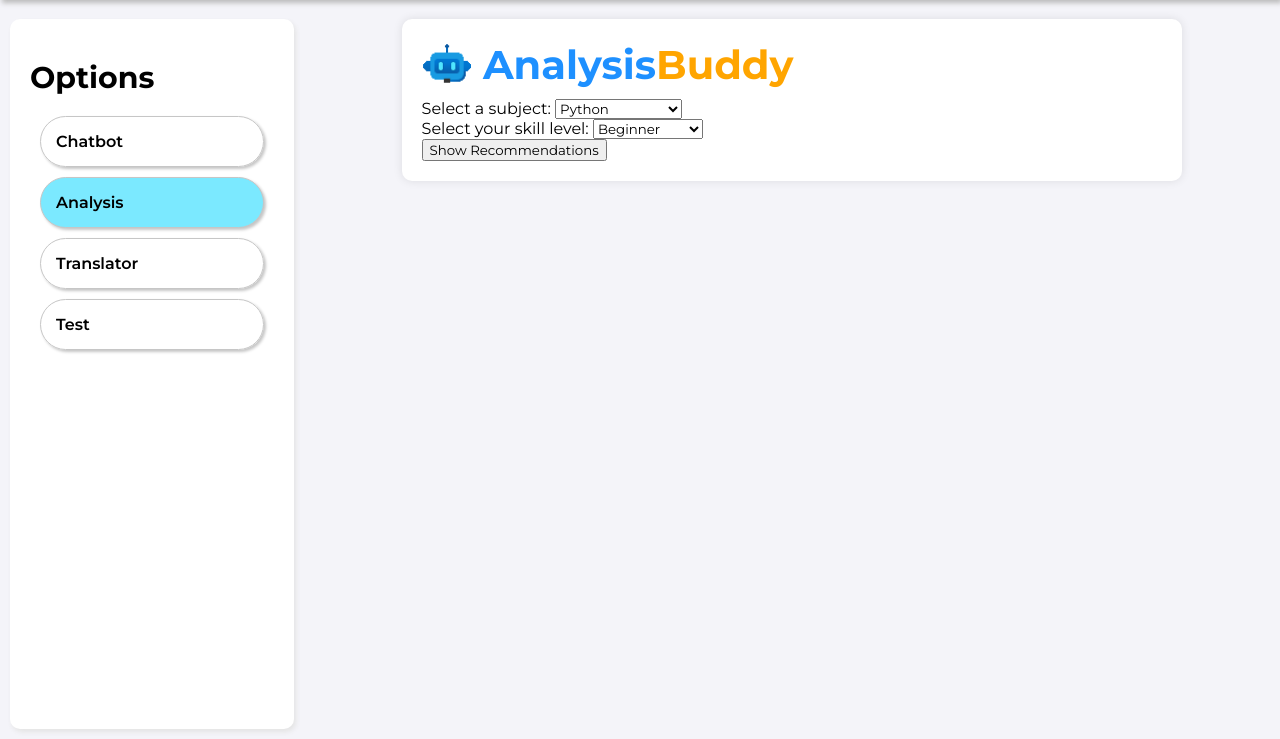
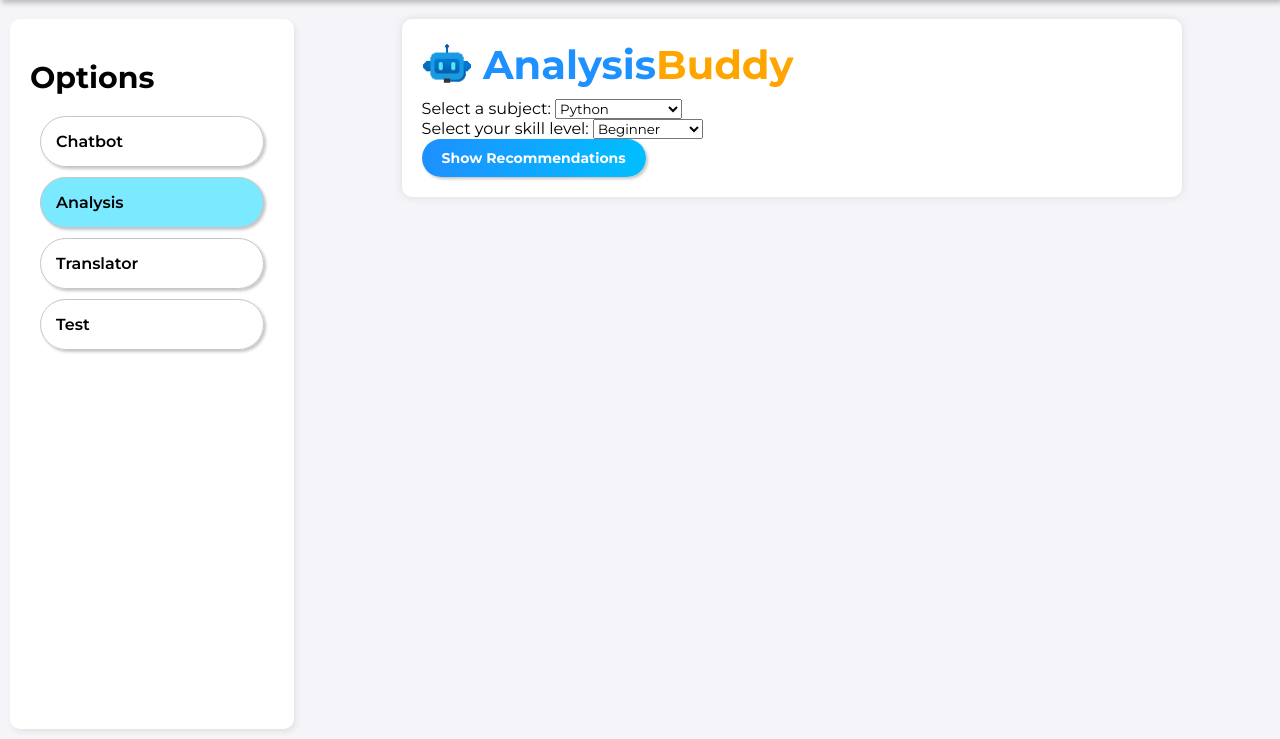
Before and after one commit to Kavisha4/Hack4Change, a Flask app: page / in a window 1280 px wide, after a click on "Analysis". Shown: the part 61-800 px from the top of the page. Run offline with Flask 2, Linux system fonts and the light colour scheme.

Commit message:
add button design.

```diff
--- a/LingoBuddy/app/static/css/style.css
+++ b/LingoBuddy/app/static/css/style.css
@@ -323,4 +323,11 @@ body {
   font-size: 14px;
   font-weight: bold;
   border-radius: 30px;
+  box-shadow: 2px 2px 3px rgb(198, 198, 198);
+  transition: 0.3s ease all;
 }
+
+.btn:hover {
+  transform: scale(0.9);
+  transition: 0.3s ease all;
+}
--- a/LingoBuddy/app/templates/index.html
+++ b/LingoBuddy/app/templates/index.html
@@ -101,7 +101,7 @@
                 <option value="Advanced">Advanced</option>
               </select>
             </div>
-            <button type="submit">Show Recommendations</button>
+            <button class="btn" type="submit">Show Recommendations</button>
           </form>
         </div>
         <div id="tab-translator" class="chat-container tab-content">
@@ -118,7 +118,7 @@
             <input type="file" id="video_file" name="video_file" /><br /><br />
             <label for="video_link">Or add a video link:</label>
             <input type="text" id="video_link" name="video_link" /><br /><br />
-            <button type="submit">Submit</button>
+            <button class="btn" type="submit">Submit</button>
           </form>
         </div>
         <div id="tab-test" class="chat-container tab-content">
```
